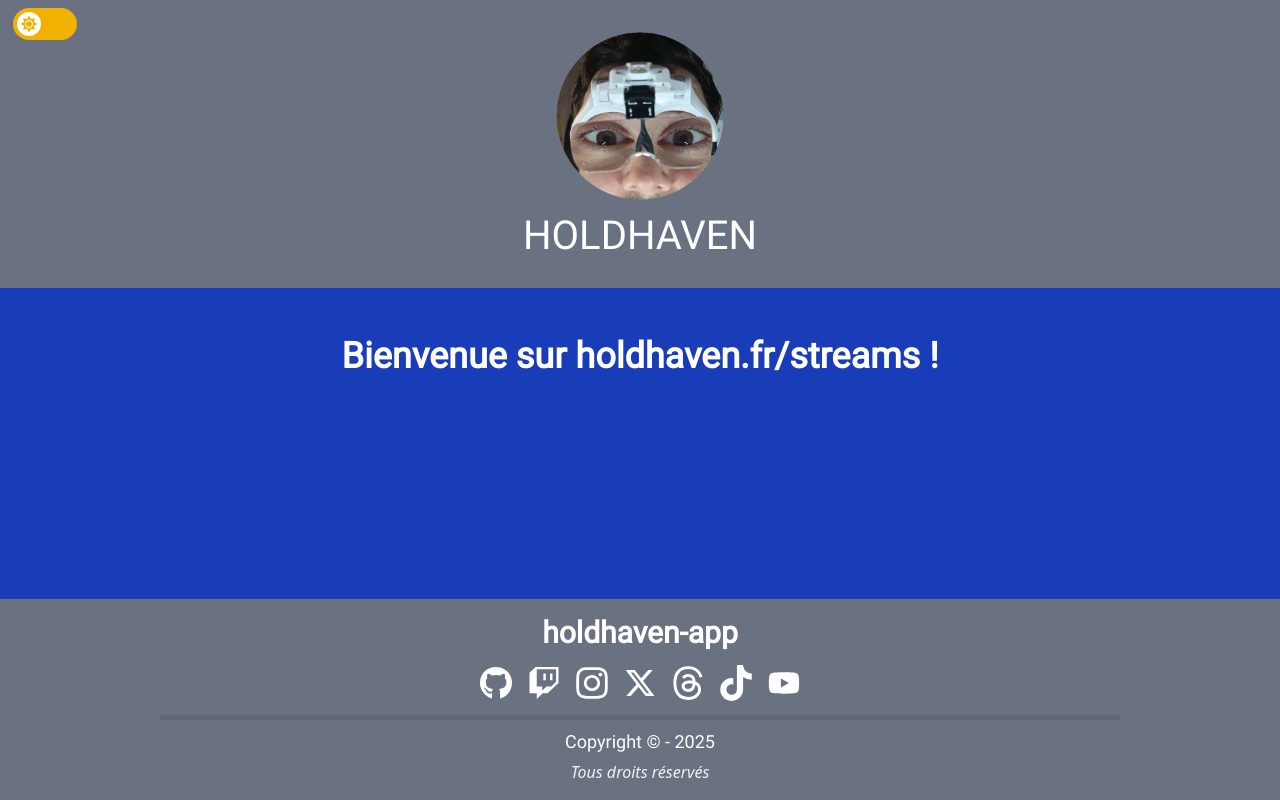
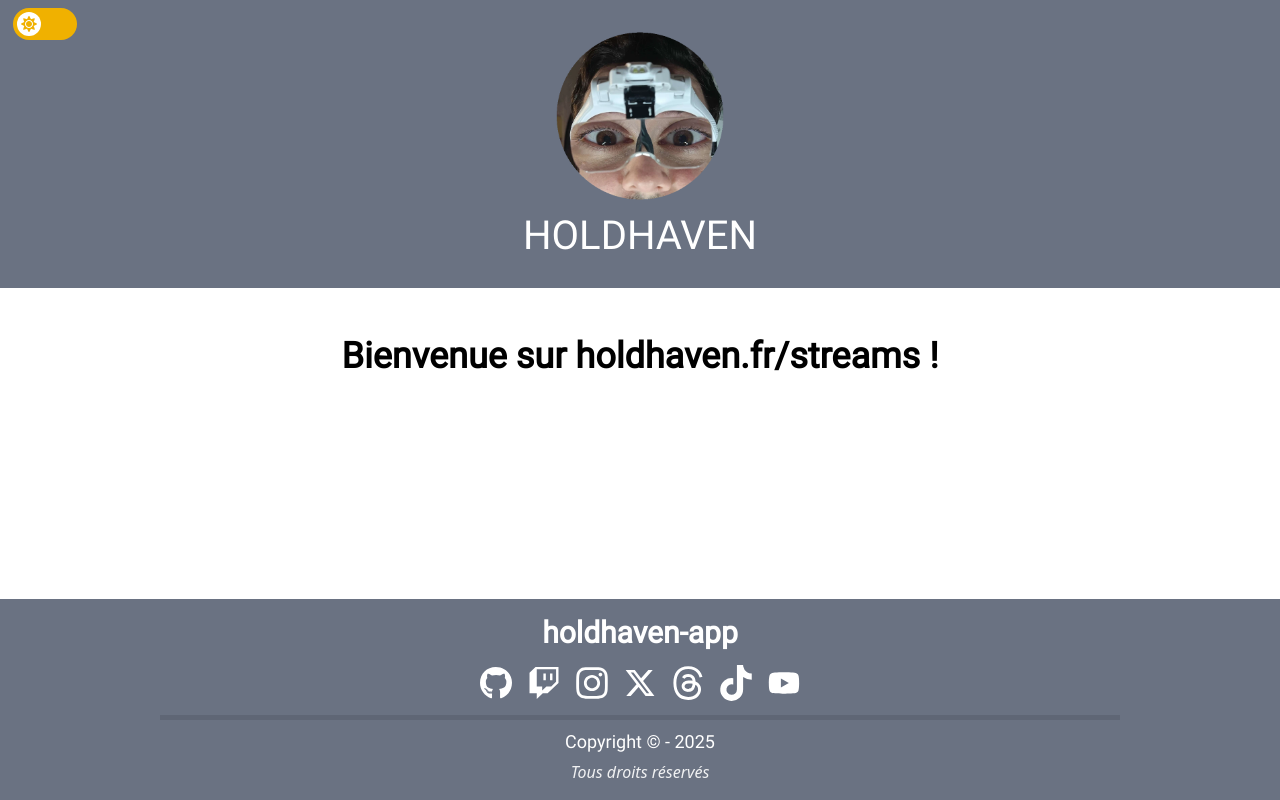
Before and after one commit to h0ldhaven/holdhaven, a React (Vite) app: page /streams in a window 1280 px wide. Built offline with nearby package versions, Linux system fonts and the light colour scheme.

Commit message:
💄 Update background and text color for light and dark mode

```diff
--- a/src/pages/ProjectPage.tsx
+++ b/src/pages/ProjectPage.tsx
@@ -5,9 +5,9 @@ import Footer from '../components/Footer';
 
 const ProjectPage: React.FC = () => {
     return(
-        <main className='flex flex-col h-full min-h-screen bg-blue-800'>
+        <main className='flex flex-col h-full min-h-screen bg-white text-black dark:bg-gray-800 dark:text-white'>
             <Header />
-            <div className='flex flex-col justify-center items-center text-center mt-8 text-white font-roboto'>
+            <div className='flex flex-col justify-center items-center text-center mt-8 font-roboto'>
                 <h1 className='font-bold text-4xl p-4'>Bienvenue sur holdhaven.fr/projects !</h1>
             </div>
             <Footer />
--- a/src/pages/StreamPage.tsx
+++ b/src/pages/StreamPage.tsx
@@ -5,9 +5,9 @@ import Footer from '../components/Footer';
 
 const StreamPage: React.FC = () => {
     return(
-        <main className='flex flex-col h-full min-h-screen bg-blue-800'>
+        <main className='flex flex-col h-full min-h-screen bg-white text-black dark:bg-gray-800 dark:text-white'>
             <Header />
-            <div className='flex flex-col justify-center items-center text-center mt-8 text-white font-roboto'>
+            <div className='flex flex-col justify-center items-center text-center mt-8 font-roboto'>
                 <h1 className='font-bold text-4xl p-4'>Bienvenue sur holdhaven.fr/streams !</h1>
             </div>
             <Footer />
```
